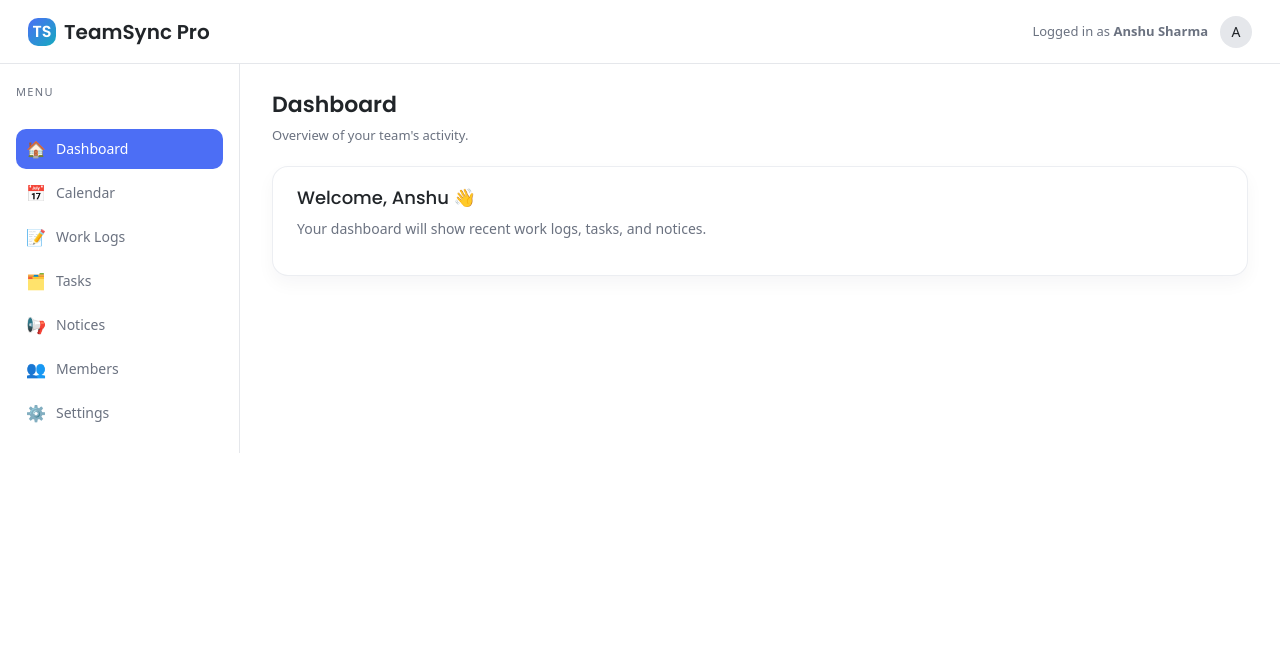
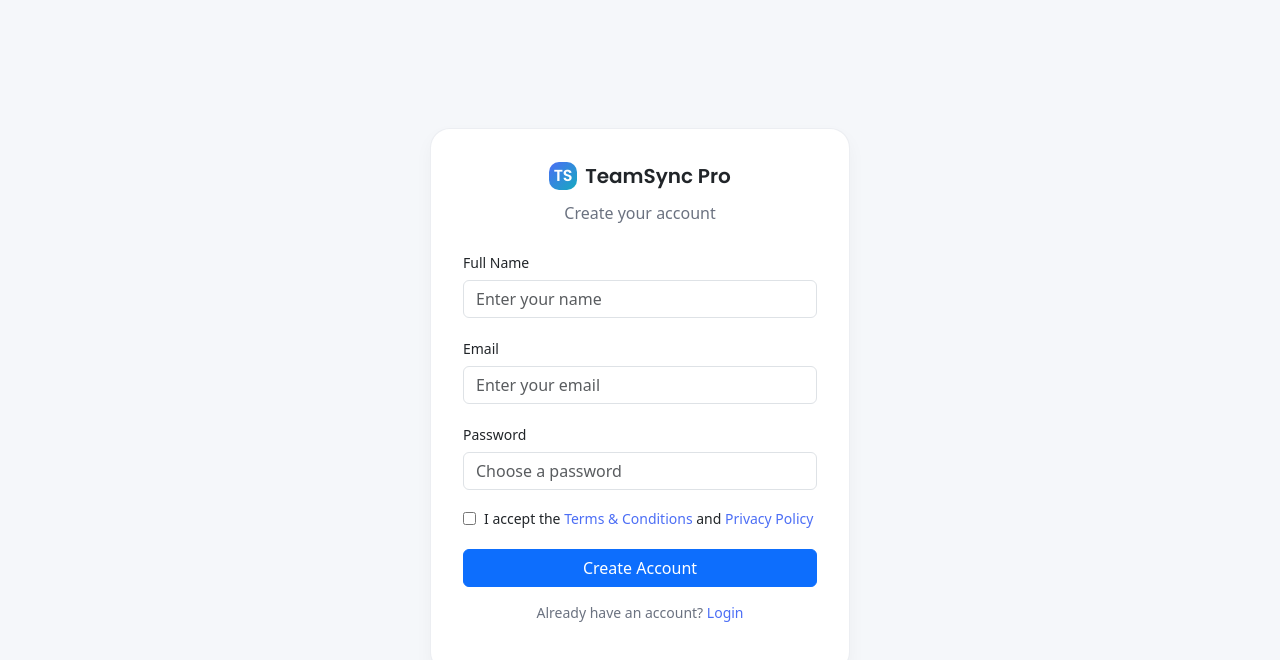
Before and after one commit to ianshusharmaa/teamsync-pro, a React (Create React App) app in the folder client/: page /signup in a window 1280 px wide. Shown: the top 660 px of the page. Built offline with nearby package versions, Linux system fonts and the light colour scheme.

Commit message:
login page, sign  up page ,T&C P&P added

```diff
--- a/client/package.json
+++ b/client/package.json
@@ -12,7 +12,9 @@
     "bootstrap": "^5.3.8",
     "react": "^19.2.0",
     "react-dom": "^19.2.0",
+    "react-router-dom": "^7.9.6",
     "react-scripts": "5.0.1",
+    "sweetalert2": "^11.26.3",
     "web-vitals": "^2.1.4"
   },
   "scripts": {
--- a/client/src/App.js
+++ b/client/src/App.js
@@ -1,8 +1,27 @@
 import React from "react";
+import { BrowserRouter, Routes, Route } from "react-router-dom";
+import Login from "./pages/Login";
+import Signup from "./pages/Signup";
+import Terms from "./pages/Terms";
+import Privacy from "./pages/Privacy";
 import MainLayout from "./layouts/MainLayout";
 
 function App() {
-  return <MainLayout />;
+  return (
+    <BrowserRouter>
+      <Routes>
+        <Route path="/" element={<Login />} />
+        <Route path="/signup" element={<Signup />} />
+
+        {/* Legal pages */}
+        <Route path="/terms" element={<Terms />} />
+        <Route path="/privacy" element={<Privacy />} />
+
+        {/* Protected pages will later use real auth */}
+        <Route path="/app" element={<MainLayout />} />
+      </Routes>
+    </BrowserRouter>
+  );
 }
 
 export default App;
--- /dev/null
+++ b/client/src/pages/Login.jsx
@@ -0,0 +1,104 @@
+import React from "react";
+import Swal from "sweetalert2";
+
+function Login() {
+  const handleLogin = () => {
+    const email = document.querySelector("#login-email").value.trim();
+    const pass = document.querySelector("#login-pass").value.trim();
+
+    if (!email || !pass) {
+      Swal.fire({
+        icon: "warning",
+        title: "Missing Details",
+        text: "Please enter your email and password.",
+        confirmButtonColor: "#4c6ef5",
+      });
+      return;
+    }
+
+    Swal.fire({
+      icon: "success",
+      title: "Login Successful",
+      text: "Welcome back!",
+      confirmButtonColor: "#4c6ef5",
+    });
+  };
+
+  return (
+    <div
+      style={{
+        minHeight: "100vh",
+        display: "flex",
+        alignItems: "center",
+        justifyContent: "center",
+        background: "var(--bg-light)",
+        padding: "20px",
+      }}
+    >
+      <div
+        className="ts-card"
+        style={{
+          width: "100%",
+          maxWidth: "420px",
+          padding: "32px",
+          borderRadius: "20px",
+        }}
+      >
+        <div style={{ textAlign: "center", marginBottom: 25 }}>
+          <div className="ts-logo" style={{ justifyContent: "center" }}>
+            <div className="ts-logo-mark">TS</div>
+            <span>TeamSync Pro</span>
+          </div>
+          <p style={{ marginTop: 10, color: "var(--text-muted)" }}>
+            Login to continue
+          </p>
+        </div>
+
+        <div style={{ marginBottom: 18 }}>
+          <label style={{ fontSize: 14, fontWeight: 500 }}>Email</label>
+          <input
+            id="login-email"
+            type="email"
+            className="form-control"
+            placeholder="Enter your email"
+            style={{ marginTop: 6 }}
+          />
+        </div>
+
+        <div style={{ marginBottom: 22 }}>
+          <label style={{ fontSize: 14, fontWeight: 500 }}>Password</label>
+          <input
+            id="login-pass"
+            type="password"
+            className="form-control"
+            placeholder="Enter password"
+            style={{ marginTop: 6 }}
+          />
+        </div>
+
+        <button className="btn btn-primary w-100" onClick={handleLogin}>
+          Login
+        </button>
+
+        <p
+          style={{
+            marginTop: 15,
+            textAlign: "center",
+            fontSize: 14,
+            color: "var(--text-muted)",
+          }}
+        >
+          Don't have an account?{" "}
+          <span
+            style={{ color: "var(--primary)", cursor: "pointer" }}
+            onClick={() => (window.location.href = "/signup")}
+          >
+            Sign up
+          </span>
+        </p>
+      </div>
+    </div>
+  );
+}
+
+export default Login;
--- /dev/null
+++ b/client/src/pages/Privacy.jsx
@@ -0,0 +1,27 @@
+import React from "react";
+
+function Privacy() {
+  return (
+    <div style={{ padding: "40px" }}>
+      <h1 className="ts-page-title">Privacy Policy</h1>
+      <p className="ts-page-subtitle">Last updated: Today</p>
+
+      <div className="ts-card" style={{ marginTop: 20 }}>
+        <p style={{ fontSize: 15, lineHeight: "24px" }}>
+          TeamSync Pro values your privacy. We collect only essential
+          information such as name, email, and team activity required to run
+          this platform.
+          <br /><br />
+          We do not sell or share your personal information with third parties.
+          Your data is securely stored and used only for improving team
+          productivity and collaboration.
+          <br /><br />
+          By using TeamSync Pro, you consent to the data practices described in
+          this Privacy Policy.
+        </p>
+      </div>
+    </div>
+  );
+}
+
+export default Privacy;
--- /dev/null
+++ b/client/src/pages/Signup.jsx
@@ -0,0 +1,147 @@
+import React from "react";
+import Swal from "sweetalert2";
+
+function Signup() {
+  const handleSignup = () => {
+    const name = document.querySelector("#signup-name").value.trim();
+    const email = document.querySelector("#signup-email").value.trim();
+    const pass = document.querySelector("#signup-pass").value.trim();
+    const terms = document.querySelector("#signup-terms").checked;
+
+    if (!name || !email || !pass) {
+      Swal.fire({
+        icon: "warning",
+        title: "Missing Details",
+        text: "Please fill all fields before continuing.",
+        confirmButtonColor: "#4c6ef5",
+      });
+      return;
+    }
+
+    if (!terms) {
+      Swal.fire({
+        icon: "info",
+        title: "Accept Terms",
+        text: "You must accept the Terms & Conditions and Privacy Policy.",
+        confirmButtonColor: "#4c6ef5",
+      });
+      return;
+    }
+
+    Swal.fire({
+      icon: "success",
+      title: "Account Created!",
+      text: "Welcome to TeamSync Pro.",
+      confirmButtonColor: "#4c6ef5",
+    });
+  };
+
+  return (
+    <div
+      style={{
+        minHeight: "100vh",
+        display: "flex",
+        alignItems: "center",
+        justifyContent: "center",
+        background: "var(--bg-light)",
+        padding: "20px",
+      }}
+    >
+      <div
+        className="ts-card"
+        style={{
+          width: "100%",
+          maxWidth: "420px",
+          padding: "32px",
+          borderRadius: "20px",
+        }}
+      >
+        <div style={{ textAlign: "center", marginBottom: 25 }}>
+          <div className="ts-logo" style={{ justifyContent: "center" }}>
+            <div className="ts-logo-mark">TS</div>
+            <span>TeamSync Pro</span>
+          </div>
+          <p style={{ marginTop: 10, color: "var(--text-muted)" }}>
+            Create your account
+          </p>
+        </div>
+
+        <div style={{ marginBottom: 18 }}>
+          <label style={{ fontSize: 14, fontWeight: 500 }}>Full Name</label>
+          <input
+            id="signup-name"
+            type="text"
+            className="form-control"
+            placeholder="Enter your name"
+            style={{ marginTop: 6 }}
+          />
+        </div>
+
+        <div style={{ marginBottom: 18 }}>
+          <label style={{ fontSize: 14, fontWeight: 500 }}>Email</label>
+          <input
+            id="signup-email"
+            type="email"
+            className="form-control"
+            placeholder="Enter your email"
+            style={{ marginTop: 6 }}
+          />
+        </div>
+
+        <div style={{ marginBottom: 18 }}>
+          <label style={{ fontSize: 14, fontWeight: 500 }}>Password</label>
+          <input
+            id="signup-pass"
+            type="password"
+            className="form-control"
+            placeholder="Choose a password"
+            style={{ marginTop: 6 }}
+          />
+        </div>
+
+        <div style={{ marginBottom: 20, display: "flex", gap: 8 }}>
+          <input id="signup-terms" type="checkbox" />
+          <label style={{ fontSize: 14 }}>
+            I accept the{" "}
+            <span
+              style={{ color: "var(--primary)", cursor: "pointer" }}
+              onClick={() => (window.location.href = "/terms")}
+            >
+              Terms & Conditions
+            </span>{" "}
+            and{" "}
+            <span
+              style={{ color: "var(--primary)", cursor: "pointer" }}
+              onClick={() => (window.location.href = "/privacy")}
+            >
+              Privacy Policy
+            </span>
+          </label>
+        </div>
+
+        <button className="btn btn-primary w-100" onClick={handleSignup}>
+          Create Account
+        </button>
+
+        <p
+          style={{
+            marginTop: 15,
+            textAlign: "center",
+            fontSize: 14,
+            color: "var(--text-muted)",
+          }}
+        >
+          Already have an account?{" "}
+          <span
+            style={{ color: "var(--primary)", cursor: "pointer" }}
+            onClick={() => (window.location.href = "/")}
+          >
+            Login
+          </span>
+        </p>
+      </div>
+    </div>
+  );
+}
+
+export default Signup;
--- /dev/null
+++ b/client/src/pages/Terms.jsx
@@ -0,0 +1,26 @@
+import React from "react";
+
+function Terms() {
+  return (
+    <div style={{ padding: "40px" }}>
+      <h1 className="ts-page-title">Terms & Conditions</h1>
+      <p className="ts-page-subtitle">Last updated: Today</p>
+
+      <div className="ts-card" style={{ marginTop: 20 }}>
+        <p style={{ fontSize: 15, lineHeight: "24px" }}>
+          These Terms & Conditions govern your use of the TeamSync Pro
+          application. By creating an account or using this platform, you agree
+          to follow all rules, policies, and conditions listed here.
+          <br /><br />
+          You must not misuse the platform, attempt unauthorized access, share
+          harmful content, or violate privacy of other team members.
+          <br /><br />
+          By continuing to use TeamSync Pro, you confirm that you accept these
+          Terms fully.
+        </p>
+      </div>
+    </div>
+  );
+}
+
+export default Terms;
```
Also changed, not shown: 1 other file (tests, documents, lock files or other folders).
